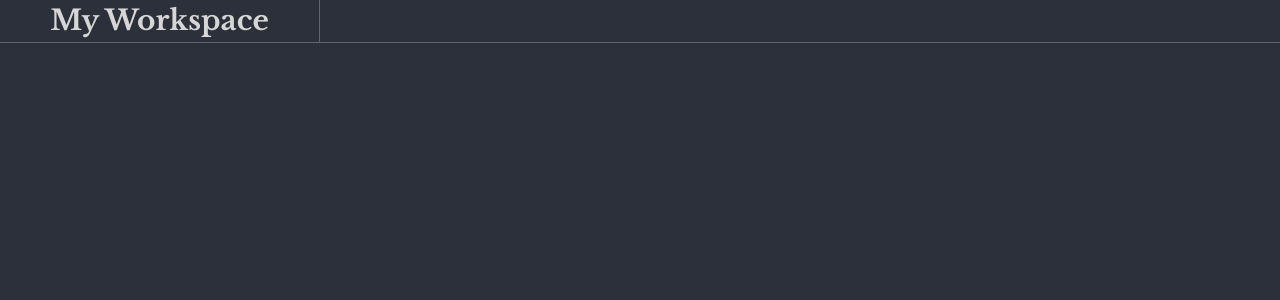
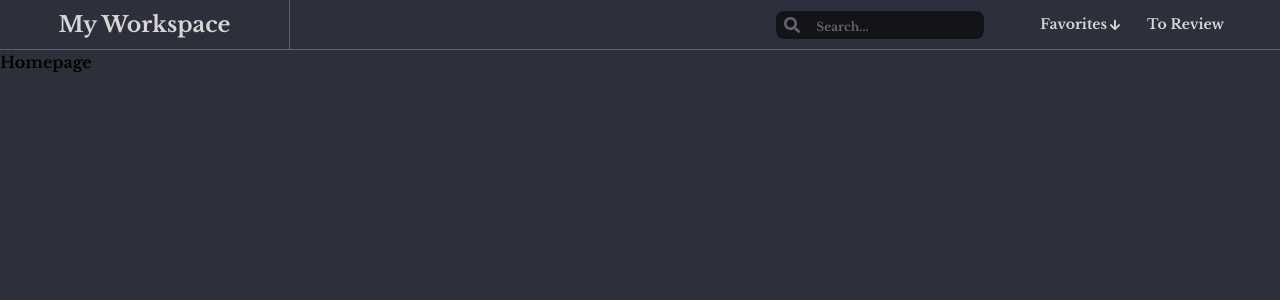
Before and after one commit to StefanHritcu/StudyFlow, a React (Vite) app in the folder frontend/: page / in a window 1280 px wide. Shown: the top 300 px of the page. Built offline with nearby package versions, Linux system fonts and the light colour scheme; a web font is replaced by a local one.

Commit message:
feat: worked on the responsive header.tsx and create Search component

```diff
--- a/frontend/package.json
+++ b/frontend/package.json
@@ -11,7 +11,9 @@
   },
   "dependencies": {
     "react": "^18.3.1",
-    "react-dom": "^18.3.1"
+    "react-dom": "^18.3.1",
+    "react-icons": "^5.4.0",
+    "react-router-dom": "^7.1.0"
   },
   "devDependencies": {
     "@eslint/js": "^9.17.0",
--- a/frontend/src/App.tsx
+++ b/frontend/src/App.tsx
@@ -1,11 +1,16 @@
 import React from "react";
 import Header from "./Header";
+import { Route, Routes } from "react-router-dom";
+import Homepage from "./Homepage";
 
 const App: React.FC = () => {
   return (
     <>
       <div>
         <Header />
+        <Routes>
+          <Route path="/" element={<Homepage />} />
+        </Routes>
       </div>
     </>
   );
--- a/frontend/src/Header.tsx
+++ b/frontend/src/Header.tsx
@@ -1,17 +1,47 @@
 import React from "react";
+import { Link } from "react-router-dom";
+import Search from "./components/Search";
+import { FaArrowDown } from "react-icons/fa";
 
 const Header: React.FC = () => {
   return (
     <>
       <header className="bg-mainColor h-auto border-b border-paragraphColor">
-        {/* LOGO */}
-        <div className="text-center w-[150px] tablet:w-[200px] tablet-lg:w-[240px] laptop:w-[320px] border-r border-paragraphColor">
-          <h2 className="text-[14px] tablet:text-[16px] tablet-lg:text-[18px] tablet-xl:text-[20px] laptop:text-[28px]">
-            My Workspace
-          </h2>
+        {/* FIRST HEADER */}
+        <div className="flex items-center justify-between">
+          {/* LOGO */}
+          <Link to="/">
+            <div className="text-center w-[150px] tablet:w-[190px] tablet-lg:w-[220px] laptop:w-[290px] border-r border-paragraphColor">
+              <h2 className="p-2 text-[16px] tablet:text-[18px] tablet-xl:text-[20px] laptop:text-[22px]">
+                My Workspace
+              </h2>
+            </div>
+          </Link>
+
+          {/* SEARCH INPUT / FAVORITES / TO REVIEW / / LOGIN/REGISTER */}
+          <div className="flex items-center">
+            {/* SEARCH INPUT */}
+            <div className="hidden tablet-xl:block mr-12">
+              <Search value={""} onChange={""} />
+            </div>
+
+            {/* NAVBAR */}
+            <nav className="hidden tablet:block mr-12">
+              <ul className="flex">
+                <li className="flex items-center bg-transparent hover:bg-secondColor mr-2 py-1 px-2 rounded-md transform-transition duration-200">
+                  <p className="text-[14px] text-mainTextColor">Favorites</p>
+                  <FaArrowDown className="mx-0.5 w-3 h-3 text-mainTextColor" />
+                </li>
+                <li className="bg-transparent hover:bg-secondColor py-1 px-2 rounded-md transform-transition duration-200">
+                  <Link to="/to-review" className="text-[12px]">
+                    <p className="text-[14px] text-mainTextColor">To Review</p>
+                  </Link>
+                </li>
+              </ul>
+            </nav>
+          </div>
         </div>
-        {/* CREATE BUTTON / FAVORITES / TO REVIEW / / LOGIN/REGISTER */}
-        <div></div>
+        {/* SECOND HEADER --- ONLY FOT MOBILE AND TABLES */}
       </header>
     </>
   );
--- /dev/null
+++ b/frontend/src/Homepage.tsx
@@ -0,0 +1,10 @@
+import React from "react";
+
+const Homepage: React.FC = () => {
+  return (
+    <>
+      <div>Homepage</div>
+    </>
+  );
+};
+export default React.memo(Homepage);
--- /dev/null
+++ b/frontend/src/components/Search.tsx
@@ -0,0 +1,26 @@
+import React, { ChangeEvent } from "react";
+import { FaSearch } from "react-icons/fa";
+
+interface SearchProps {
+  placeholder?: string;
+  value: string;
+  onChange: (event: ChangeEvent<HTMLInputElement>) => void;
+}
+
+const Search: React.FC<SearchProps> = ({ value, onChange }) => {
+  return (
+    <>
+      <div className="w-full bg-secondColor py-1 px-2 flex items-center rounded-lg h-7">
+        <FaSearch className="w-4 h-4 mr-4 text-paragraphColor" />
+        <input
+          type="text"
+          placeholder="Search..."
+          value={value}
+          onChange={onChange}
+          className="flex bg-transparent outline-none w-[160px] text-mainTextColor placeholder:text-[12px] placeholder:text-paragraphColor"
+        />
+      </div>
+    </>
+  );
+};
+export default React.memo(Search);
--- a/frontend/src/main.tsx
+++ b/frontend/src/main.tsx
@@ -2,9 +2,12 @@ import { StrictMode } from "react";
 import { createRoot } from "react-dom/client";
 import "./index.css";
 import App from "./App";
+import { BrowserRouter as Router } from "react-router-dom";
 
 createRoot(document.getElementById("root") as HTMLElement).render(
-  <StrictMode>
-    <App />
-  </StrictMode>
+  <Router>
+    <StrictMode>
+      <App />
+    </StrictMode>
+  </Router>
 );
```
Also changed, not shown: 1 other file (tests, documents, lock files or other folders).
